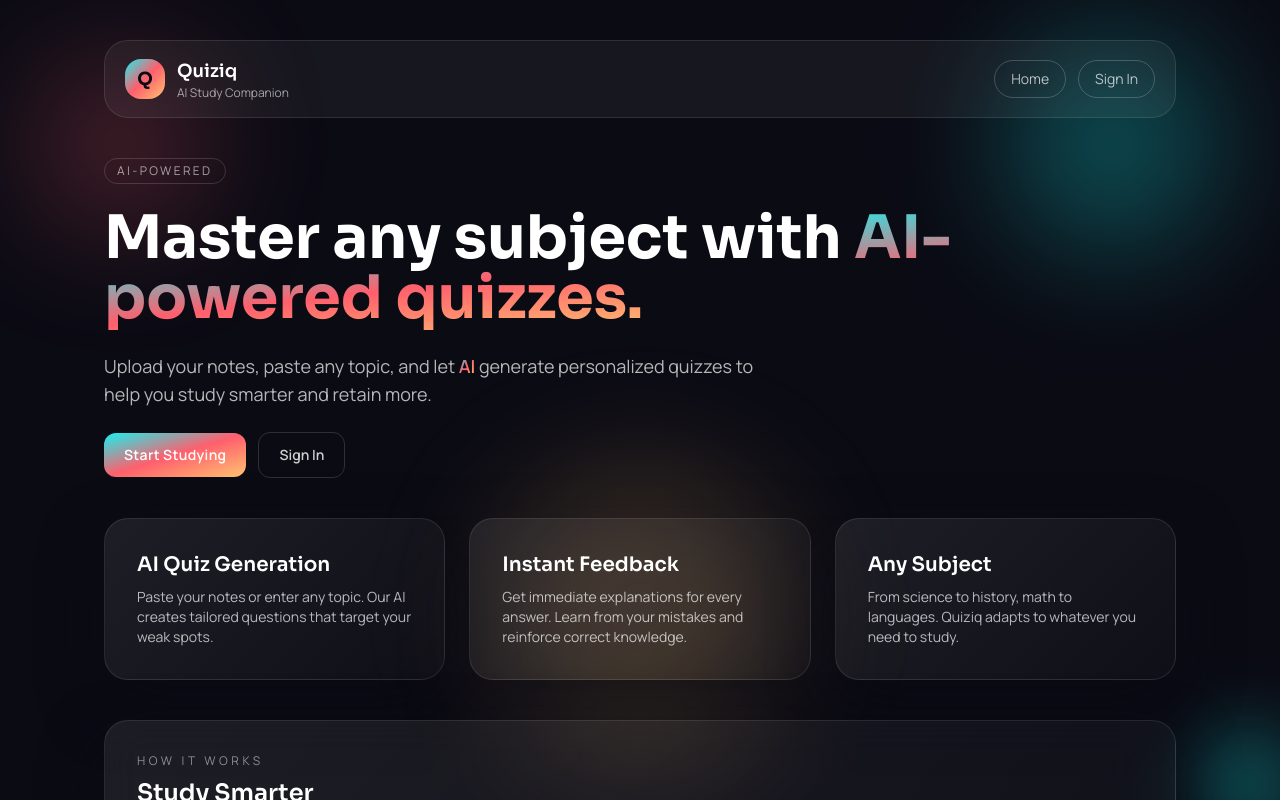
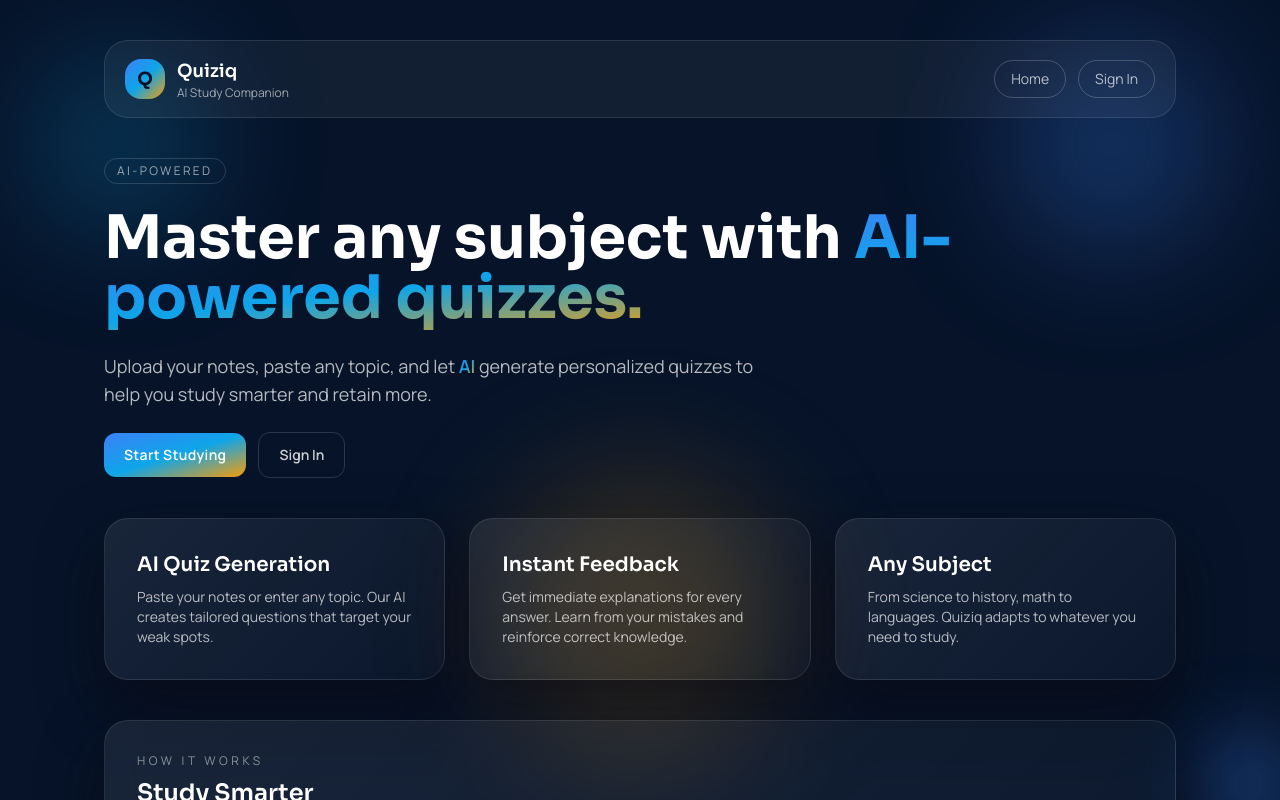
Before and after one commit to puria1234/Quiziq, a Next.js app: page / in a window 1280 px wide. Shown: the top 800 px of the page. Built offline with nearby package versions, Linux system fonts and the light colour scheme; no server answers.

Commit message:
Edit color theme

```diff
--- a/src/pages/_document.tsx
+++ b/src/pages/_document.tsx
@@ -5,7 +5,7 @@ export default function Document() {
     <Html lang="en" data-scroll-behavior="smooth">
       <Head>
         <meta name="viewport" content="width=device-width, initial-scale=1.0, maximum-scale=5.0, user-scalable=yes" />
-        <meta name="theme-color" content="#0b0b14" />
+        <meta name="theme-color" content="#061329" />
       </Head>
       <body>
         <Main />
--- a/src/pages/dashboard.tsx
+++ b/src/pages/dashboard.tsx
@@ -592,9 +592,9 @@ export default function Dashboard() {
               <svg width="0" height="0" style={{ position: 'absolute' }}>
                 <defs>
                   <linearGradient id="iconGradient" x1="0%" y1="0%" x2="100%" y2="100%">
-                    <stop offset="0%" style={{ stopColor: '#16f2f2' }} />
-                    <stop offset="50%" style={{ stopColor: '#ff5f6d' }} />
-                    <stop offset="100%" style={{ stopColor: '#ffc371' }} />
+                    <stop offset="0%" style={{ stopColor: '#3b82f6' }} />
+                    <stop offset="50%" style={{ stopColor: '#0ea5e9' }} />
+                    <stop offset="100%" style={{ stopColor: '#f59e0b' }} />
                   </linearGradient>
                 </defs>
               </svg>
--- a/src/styles/globals.css
+++ b/src/styles/globals.css
@@ -16,10 +16,10 @@ html {
 
 body {
   @apply bg-ink text-white font-body;
-  background: radial-gradient(circle at 20% 20%, rgba(255, 95, 109, 0.18), transparent 45%),
-    radial-gradient(circle at 80% 10%, rgba(22, 242, 242, 0.2), transparent 40%),
-    radial-gradient(circle at 50% 80%, rgba(255, 195, 113, 0.18), transparent 40%),
-    #0b0b14;
+  background: radial-gradient(circle at 20% 20%, rgba(59, 130, 246, 0.24), transparent 45%),
+    radial-gradient(circle at 80% 10%, rgba(14, 165, 233, 0.22), transparent 40%),
+    radial-gradient(circle at 50% 80%, rgba(245, 158, 11, 0.18), transparent 40%),
+    #061329;
   min-height: 100vh;
   -webkit-font-smoothing: antialiased;
   -moz-osx-font-smoothing: grayscale;
@@ -38,7 +38,7 @@ body {
 
 .btn-primary {
   @apply inline-flex items-center justify-center rounded-xl px-5 py-3 text-sm font-semibold tracking-wide text-ink transition;
-  background: linear-gradient(120deg, #16f2f2, #ff5f6d, #ffc371);
+  background: linear-gradient(120deg, #3b82f6, #0ea5e9, #f59e0b);
   background-size: 200% 200%;
   animation: shimmer 8s linear infinite;
 }
@@ -62,7 +62,7 @@ body {
 /* Mobile optimizations */
 @media (max-width: 640px) {
   * {
-    -webkit-tap-highlight-color: rgba(22, 242, 242, 0.1);
+    -webkit-tap-highlight-color: rgba(59, 130, 246, 0.15);
   }
 
   input,
--- a/tailwind.config.js
+++ b/tailwind.config.js
@@ -8,11 +8,11 @@ module.exports = {
         body: ["'Manrope'", "ui-sans-serif", "system-ui"]
       },
       colors: {
-        ink: "#0b0b14",
-        glow: "#16f2f2",
-        flare: "#ff5f6d",
-        sun: "#ffc371",
-        neon: "#7C3AED"
+        ink: "#061329",
+        glow: "#3B82F6",
+        flare: "#0EA5E9",
+        sun: "#F59E0B",
+        neon: "#6366F1"
       },
       keyframes: {
         float: {
@@ -24,8 +24,8 @@ module.exports = {
           "100%": { backgroundPosition: "100% 50%" }
         },
         pulseGlow: {
-          "0%, 100%": { boxShadow: "0 0 0 rgba(22, 242, 242, 0)" },
-          "50%": { boxShadow: "0 0 35px rgba(22, 242, 242, 0.4)" }
+          "0%, 100%": { boxShadow: "0 0 0 rgba(59, 130, 246, 0)" },
+          "50%": { boxShadow: "0 0 35px rgba(59, 130, 246, 0.45)" }
         }
       },
       animation: {
```
Also changed, not shown: public/logo.png.
